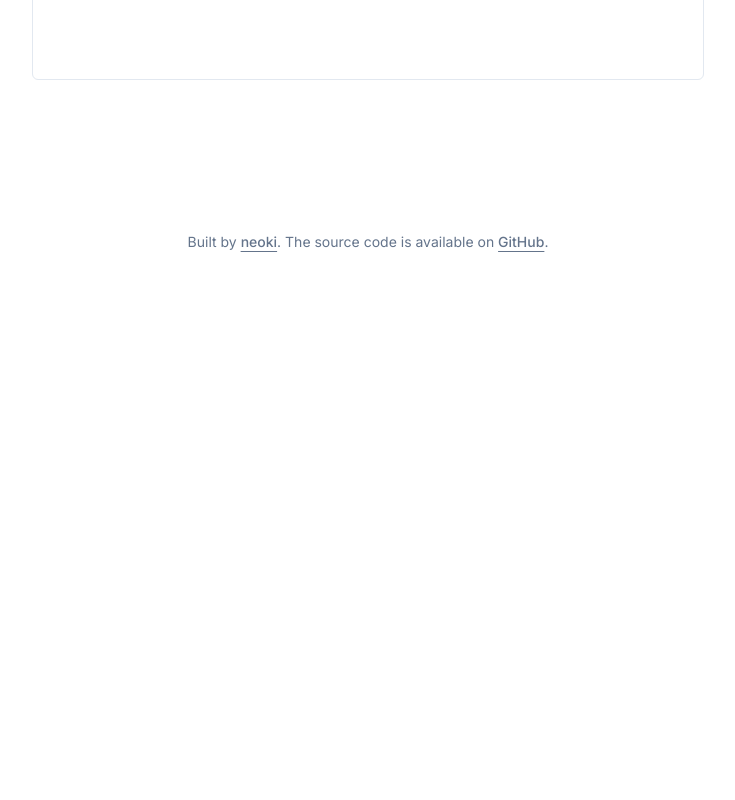
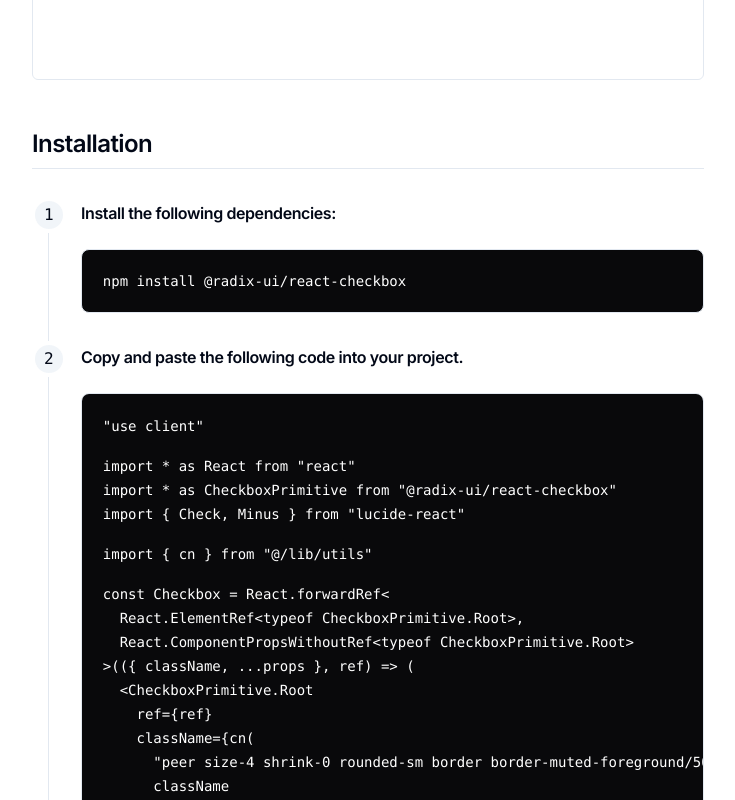
Before and after one commit to neoki07/shadcn-beautiful-checkbox, a Next.js app: page / in a window 1280 px wide. Shown: the part 520-1320 px from the top of the page, without its empty margins (272-1007 px from the left). Before the commit the page ends 800 px from the top, so only its background shows below. Built offline with nearby package versions, Linux system fonts and the light colour scheme.

Commit message:
feat: add installation

```diff
--- /dev/null
+++ b/src/app/_components/code-block.tsx
@@ -0,0 +1,22 @@
+type CodeBlockProps = {
+  src: string
+}
+
+export function CodeBlock({ src }: CodeBlockProps) {
+  const lines = src.trimEnd().split("\n")
+
+  return (
+    <pre className="mb-4 mt-6 max-h-[650px] overflow-x-auto rounded-lg border bg-zinc-950 py-4 dark:bg-zinc-900">
+      <code className="relative grid rounded px-[0.3rem] py-[0.2rem] font-mono text-sm">
+        {lines.map((line, index) => (
+          <span
+            key={index}
+            className="inline-block min-h-4 w-full px-4 py-0.5 text-white"
+          >
+            {line}
+          </span>
+        ))}
+      </code>
+    </pre>
+  )
+}
--- /dev/null
+++ b/src/app/_components/step.tsx
@@ -0,0 +1,15 @@
+import { cn } from "@/lib/utils"
+
+type StepProps = React.HTMLAttributes<HTMLHeadingElement>
+
+export function Step({ className, ...props }: StepProps) {
+  return (
+    <h3
+      className={cn(
+        "font-heading mt-8 scroll-m-20 text-xl font-semibold tracking-tight",
+        className
+      )}
+      {...props}
+    />
+  )
+}
--- /dev/null
+++ b/src/app/_components/steps.tsx
@@ -0,0 +1,10 @@
+type StepsProps = React.HTMLAttributes<HTMLDivElement>
+
+export function Steps(props: StepsProps) {
+  return (
+    <div
+      className="[&>h3]:step steps mb-12 ml-4 border-l pl-8 [counter-reset:step]"
+      {...props}
+    />
+  )
+}
--- a/src/app/globals.css
+++ b/src/app/globals.css
@@ -67,3 +67,15 @@
     @apply bg-background text-foreground;
   }
 }
+
+@layer utilities {
+  .step {
+    counter-increment: step;
+  }
+
+  .step:before {
+    @apply absolute w-9 h-9 bg-muted rounded-full font-mono font-medium text-center text-base inline-flex items-center justify-center -indent-px border-4 border-background;
+    @apply ml-[-50px] mt-[-4px];
+    content: counter(step);
+  }
+}
--- a/src/app/page.tsx
+++ b/src/app/page.tsx
@@ -1,13 +1,24 @@
+import fs from "fs"
+import path from "path"
 import Link from "next/link"
 import Balancer from "react-wrap-balancer"
 
 import { siteConfig } from "@/config/site"
 import { buttonVariants } from "@/components/ui/button"
 
+import { CodeBlock } from "./_components/code-block"
 import { Demo } from "./_components/demo"
 import { Icons } from "./_components/icons"
+import { Step } from "./_components/step"
+import { Steps } from "./_components/steps"
 
 export default function Home() {
+  const componentFilePath = path.join(
+    process.cwd(),
+    "./src/components/ui/beautiful-checkbox.tsx"
+  )
+  const componentSource = fs.readFileSync(componentFilePath, "utf8")
+
   return (
     <div>
       <div className="space-y-2">
@@ -39,6 +50,18 @@ export default function Home() {
           </div>
         </div>
       </div>
+      <h2 className="font-heading mt-12 scroll-m-20 border-b pb-2 text-2xl font-semibold tracking-tight first:mt-0">
+        Installation
+      </h2>
+      <div className="mt-2 [&_h3.font-heading]:text-base [&_h3.font-heading]:font-semibold">
+        <Steps>
+          <Step>Install the following dependencies:</Step>
+          <CodeBlock src="npm install @radix-ui/react-checkbox" />
+          <Step>Copy and paste the following code into your project.</Step>
+          <CodeBlock src={componentSource} />
+          <Step>Update the import paths to match your project setup.</Step>
+        </Steps>
+      </div>
     </div>
   )
 }
```
